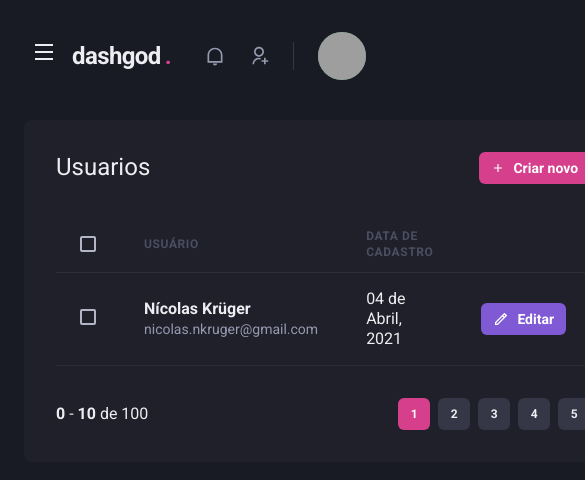
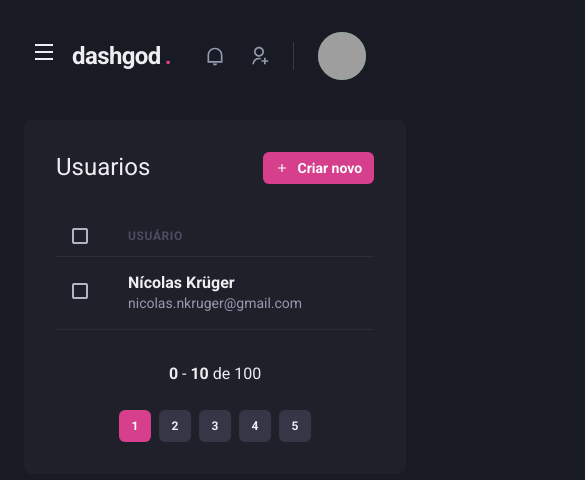
Before and after one commit to nicolaskruger/dashgo, a Next.js app: page /users in a window 390 px wide. Shown: the top 480 px of the page, 585 px wide, since content can reach past the window. Built offline with nearby package versions, Linux system fonts and the light colour scheme; grey boxes are pictures that could not be loaded.

Commit message:
listagem responsiva

```diff
--- a/src/components/Pagination/index.tsx
+++ b/src/components/Pagination/index.tsx
@@ -5,7 +5,7 @@ import { PaginationItem } from "./PaginationItem";
 export const Pagination: FC = () => {
     return (
         <Stack
-            direction={"row"}
+            direction={["column", "row"]}
             spacing={"6"}
             mt={"8"}
             justify={"space-between"}
--- a/src/pages/users/index.tsx
+++ b/src/pages/users/index.tsx
@@ -1,12 +1,16 @@
-import { Box, Button, Checkbox, Flex, Heading, Icon, Table, Tbody, Td, Text, Th, Thead, Tr } from "@chakra-ui/react";
+import { Box, Button, Checkbox, Flex, Heading, Icon, Table, Tbody, Td, Text, Th, Thead, Tr, useBreakpointValue } from "@chakra-ui/react";
 import { NextPage } from "next";
 import { RiAddLine, RiPencilLine } from "react-icons/ri";
-import { Header } from "../../components/Header";
 import { Layout } from "../../components/Layot";
 import { Pagination } from "../../components/Pagination";
-import { Sidebar } from "../../components/Sidebar";
 
 const UserList: NextPage = () => {
+
+    const isWideVersion = useBreakpointValue({
+        base: false,
+        lg: true,
+    })
+
     return (
         <Box>
             <Layout>
@@ -30,15 +34,21 @@ const UserList: NextPage = () => {
                     >
                         <Thead>
                             <Tr>
-                                <Th px="6" color={"green.300"} width={"8"}>
+                                <Th
+                                    px={["4", "4", "6"]}
+                                    color={"green.300"}
+                                    width={"8"}
+                                >
                                     <Checkbox colorScheme={"pink"} />
                                 </Th>
                                 <Th>
                                     Usuário
                                 </Th>
+                                {isWideVersion &&
                                     <Th>
                                         Data de cadastro
                                     </Th>
+                                }
                                 <Th>
 
                                 </Th>
@@ -46,7 +56,11 @@ const UserList: NextPage = () => {
                         </Thead>
                         <Tbody>
                             <Tr>
-                                <Td px="6" color={"green.300"} width={"8"}>
+                                <Td
+                                    px={["4", "4", "6"]}
+                                    color={"green.300"}
+                                    width={"8"}
+                                >
                                     <Checkbox colorScheme={"pink"} />
                                 </Td>
                                 <Td>
@@ -59,10 +73,14 @@ const UserList: NextPage = () => {
                                         </Text>
                                     </Box>
                                 </Td>
+                                {
+                                    isWideVersion &&
                                     <Td>
                                         04 de Abril, 2021
                                     </Td>
+                                }
                                 <Td>
+                                    {isWideVersion &&
                                         <Button
                                             as="a"
                                             size={"sm"}
@@ -73,6 +91,7 @@ const UserList: NextPage = () => {
                                         >
                                             Editar
                                         </Button>
+                                    }
                                 </Td>
                             </Tr>
                         </Tbody>
```
Lines whose indentation alone changed are shown as unchanged.
